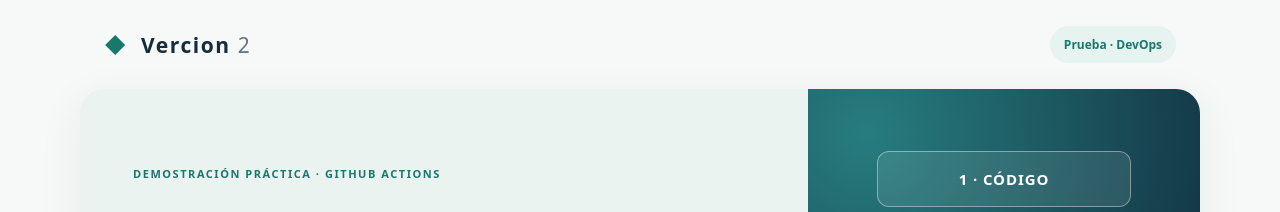
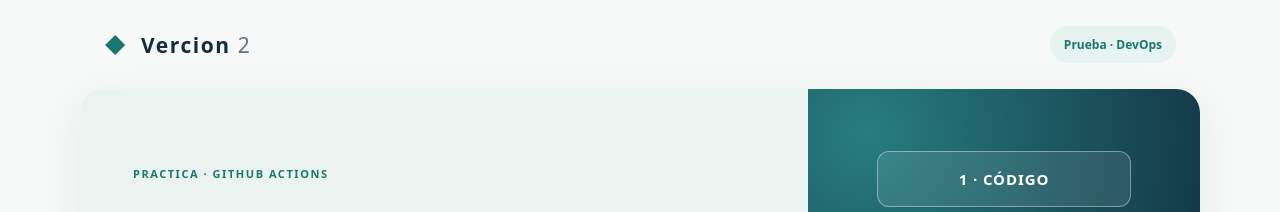
Before and after one commit to Jhosuazn/demo-prueba, a website with bundled scripts: page site/index.html in a window 1280 px wide. Shown: the top 212 px of the page. Built offline with nearby package versions, Linux system fonts and the light colour scheme.

Commit message:
Fix typo in eyebrow text in index.html

```diff
--- a/site/index.html
+++ b/site/index.html
@@ -15,7 +15,7 @@
   <main>
     <section class="hero">
       <div class="hero-content">
-        <p class="eyebrow">DEMOSTRACIÓN PRÁCTICA · GITHUB ACTIONS</p>
+        <p class="eyebrow">PRACTICA · GITHUB ACTIONS</p>
         <h1>Del código a las pruebas,<br /><em>y de las pruebas a la web.</em></h1>
         <p class="intro">Página sencilla para demostrar cómo GitHub Actions detecta cambios, ejecuta pruebas automáticas y publica el resultado si todo es correcto.</p>
         <div class="checks"><span>✓ Integración continua (CI)</span><span>✓ Despliegue continuo (CD)</span></div>
```
